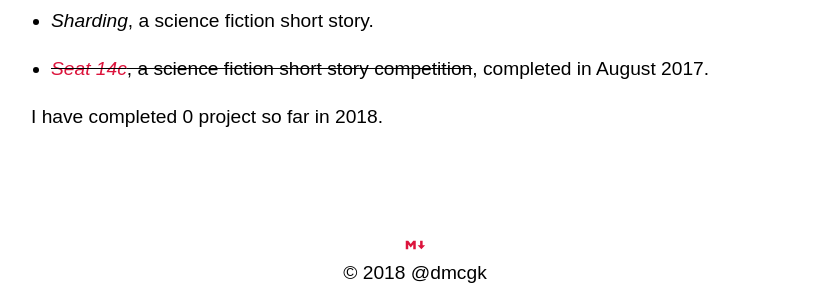
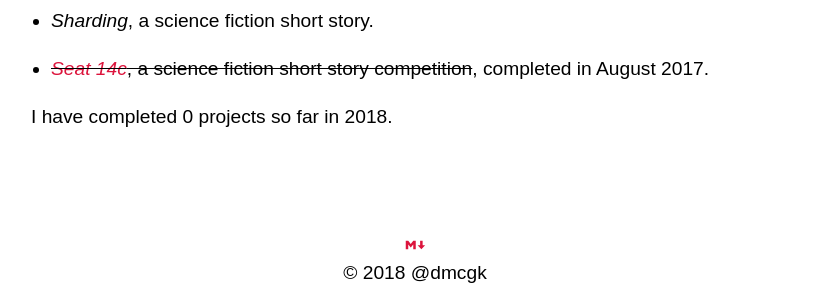
Before and after one commit to dmcgk/dmcgk.github.io, a Jekyll site: the page built from now.md, in a window 1280 px wide. Shown: the part 560-853 px from the top of the page, without its empty margins (225-1054 px from the left). Built offline with Jekyll 4.4.1, drawn with Linux system fonts in a browser that asks for light colours; some web fonts are replaced.

Commit message:
Fix pluralisation issue.

```diff
--- a/now.md
+++ b/now.md
@@ -44,4 +44,4 @@ An automatically updating list of the items I'm currently (claiming to be) worki
 
 <!-- Shame counter -->
 {% assign total_count = yearly_project_count | plus: yearly_site_project_count %}
-I have completed {{ total_count }} project{% if total_count > 1 %}s{% endif %} so far in {{ today_year }}.
+I have completed {{ total_count }} project{% if total_count != 1 %}s{% endif %} so far in {{ today_year }}.
```
